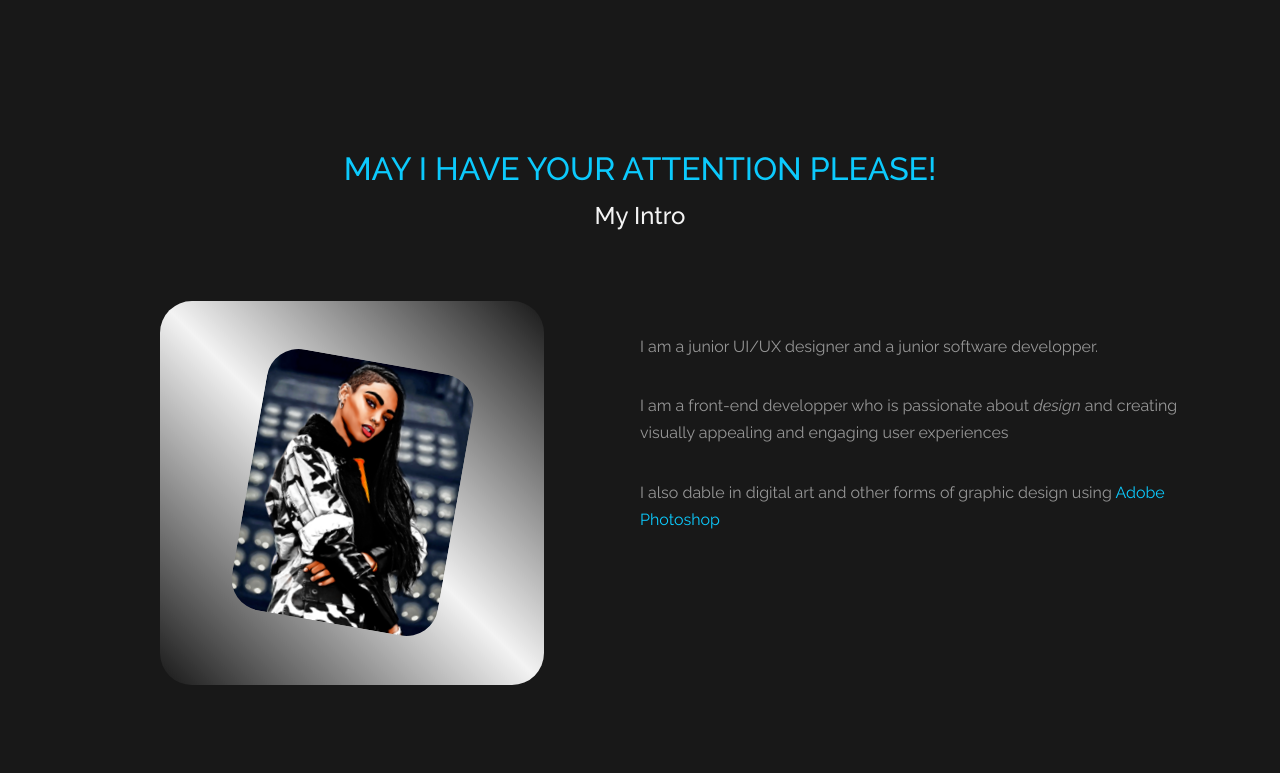
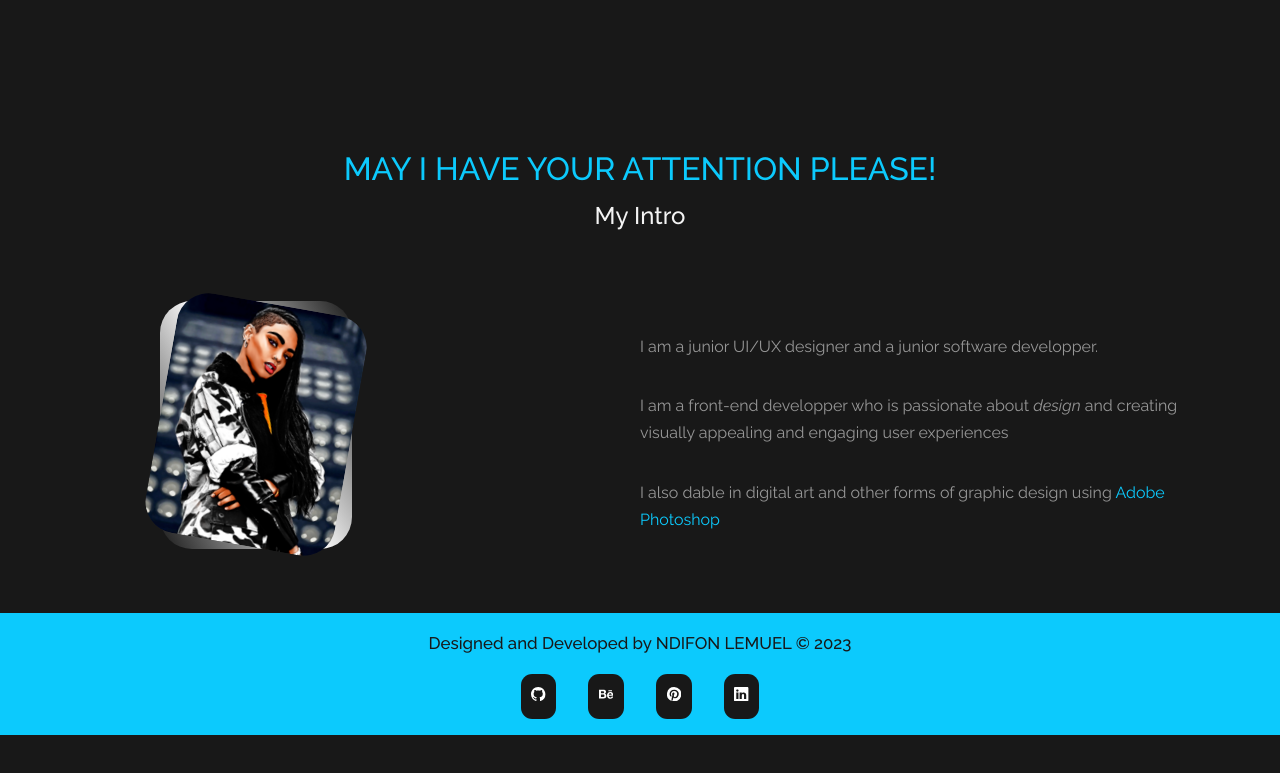
Before and after one commit to Izora9099/portfolio, a React (Create React App) app: page / in a window 1280 px wide. Shown: the part 567-1340 px from the top of the page. After the commit the page ends 1302 px from the top, so only its background shows below. Built offline with nearby package versions, Linux system fonts and the light colour scheme.

Commit message:
minimal css adjusting going on

```diff
--- a/src/components/about/About.css
+++ b/src/components/about/About.css
@@ -1,8 +1,4 @@
-#about{
-  height: 100vh;
-  padding-top: 0;
 
-}
 
 .about__container {
   display: grid;
--- a/src/components/header/Header.jsx
+++ b/src/components/header/Header.jsx
@@ -57,7 +57,7 @@ return (
     <h5>MAY I HAVE YOUR ATTENTION PLEASE! </h5>
     <h2>My Intro</h2>
     <div className="container about__container">
-      <div className="about__me">
+      <div className="about__me1">
             <div className="about__me-image">
                   <img src={me1} alt='my profile'/>
            </div>
--- a/src/components/header/header.css
+++ b/src/components/header/header.css
@@ -3,8 +3,6 @@ header{
   padding-top: 2rem;
   overflow: hidden;
   padding: 8rem, 2rem;
-
-
 }
 
 .header__container{
@@ -60,22 +58,17 @@ header{
   font-size: 7rem;
 }
 
-#about{
-  height: 100vh;
-  padding-top: 0;
-
-}
 
 .about__container {
   display: grid;
-  grid-template-columns: 40% 60%;
-  gap: 10%;
+  grid-template-columns: 20% 70%;
+  gap: 0%;
   padding-top: 1rem;
 }
 
-.about__me {
+.about__me1 {
   width: 50%;
-  aspect-ratio: 8/5;
+  aspect-ratio: 0/1;
   border-radius: 2rem;
   background: linear-gradient(
     60deg,
--- a/src/components/portfolio/portfolio.css
+++ b/src/components/portfolio/portfolio.css
@@ -1,9 +1,4 @@
 
-#portfolio {
-  width: 80%;
-  margin: 10% 10% 0% 10%;
-
-}
 .portfolio h2 {
   margin-bottom: 4rem;
 }
```
